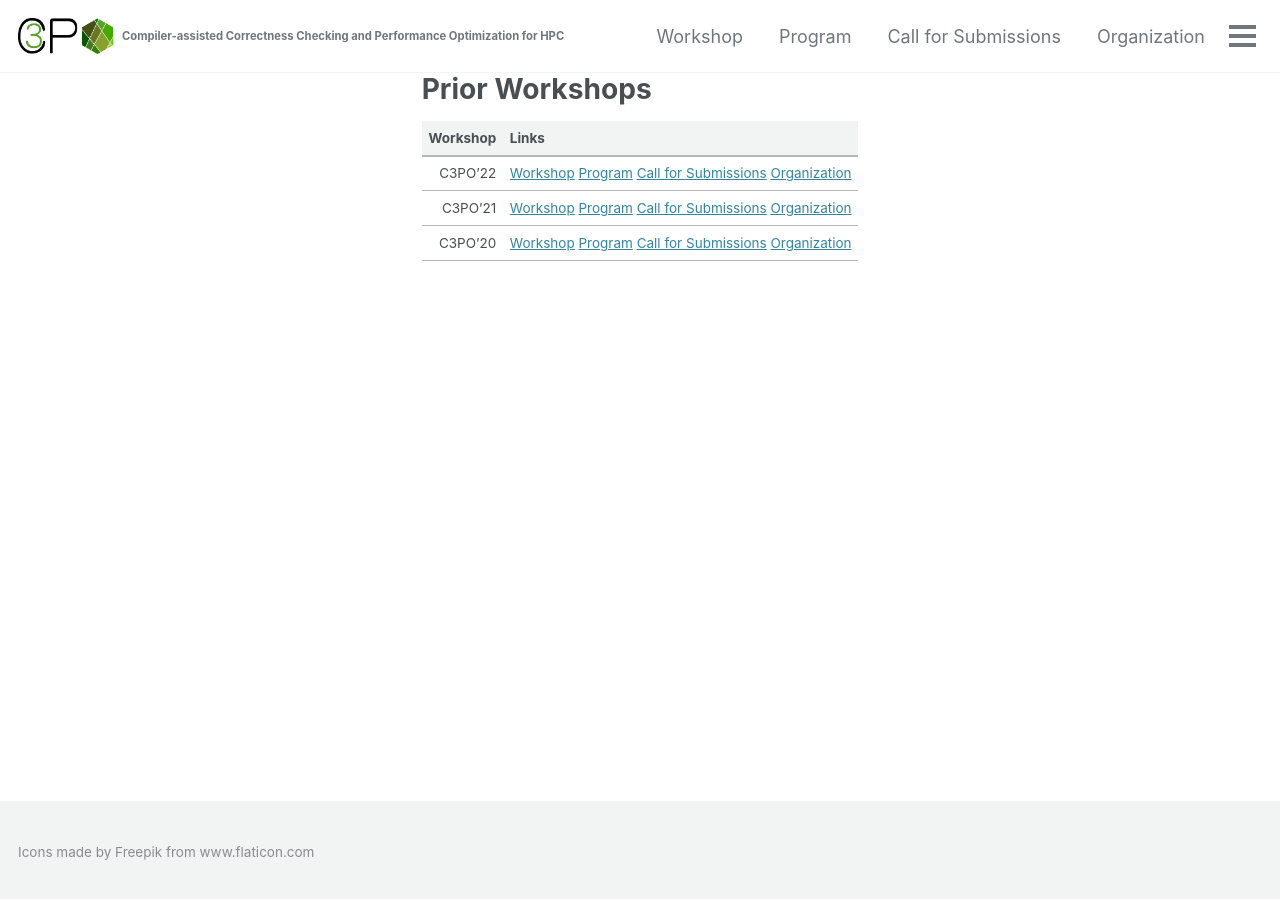
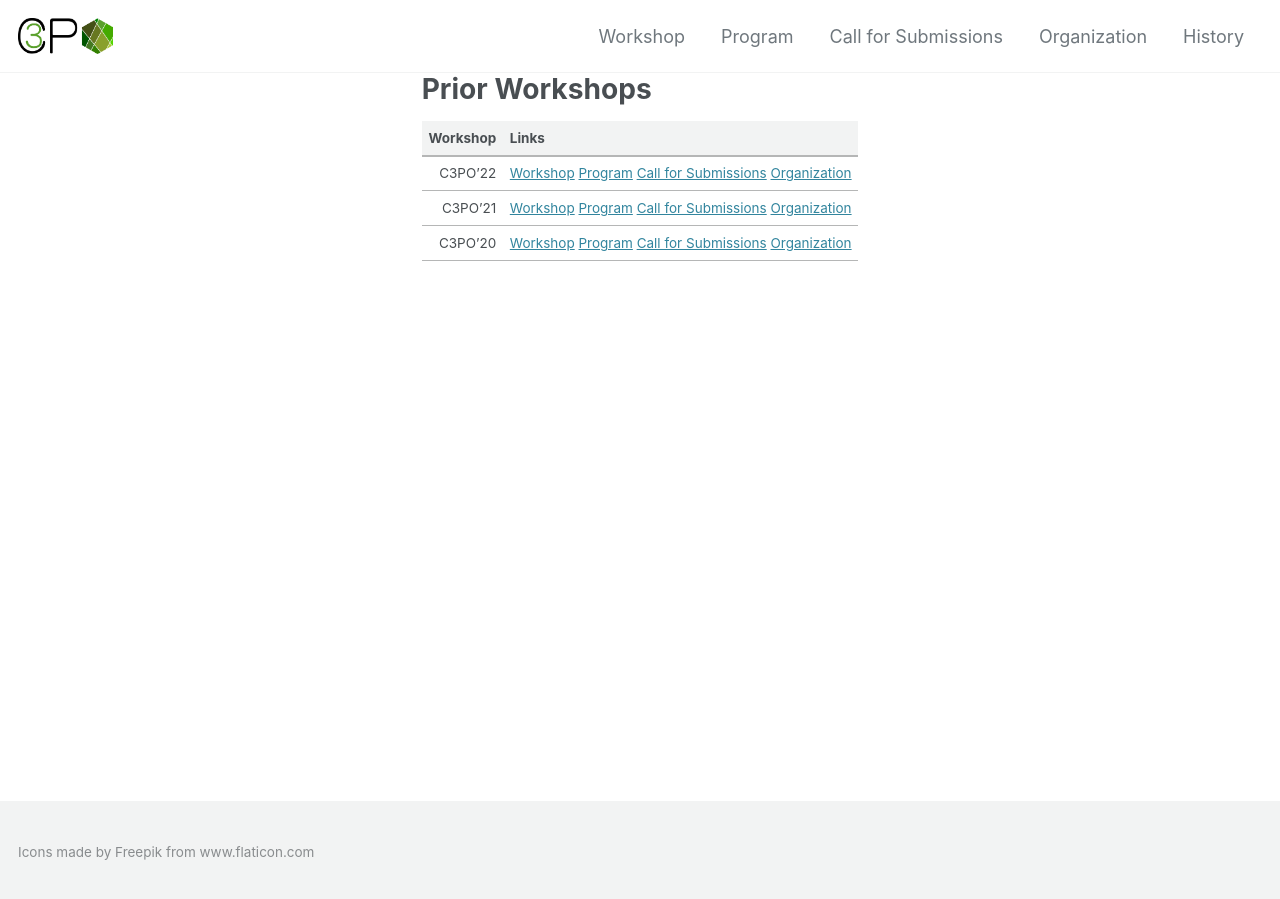
Before and after one commit to c3po-workshop/c3po-workshop.github.io, a Jekyll site: the page built from _pages/history.md, in a window 1280 px wide. Built offline with Jekyll 4.4.1, drawn with Linux system fonts in a browser that asks for light colours; cached includes are drawn as plain includes; nearby versions of some CDN libraries; our own code applies the rules of GitHub Pages for plain Markdown files.

Commit message:
Try to modifiy page title to only show the logo, and try to update favicon with new 2024 logo

```diff
--- a/_config.yml
+++ b/_config.yml
@@ -18,7 +18,7 @@
 locale                   : "en-US"
 title                    : "C3PO Workshop"
 title_separator          : "-"
-subtitle                 : "Compiler-assisted Correctness Checking and Performance Optimization for HPC"
+subtitle                 : ""
 name                     : "Martin Ruefenacht"
 description              : ""
 url                      : "https://c3po-workshop.github.io"
```
Also changed, not shown: apple-touch-icon.png.
